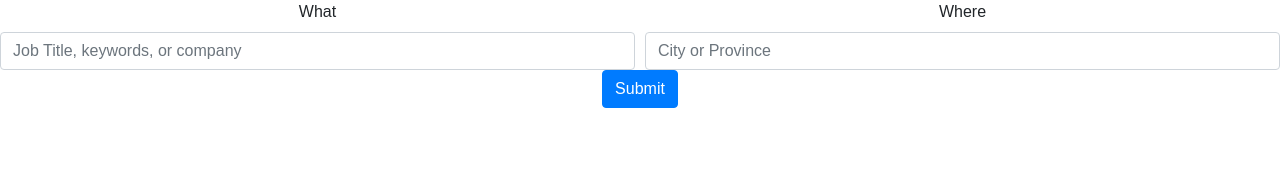
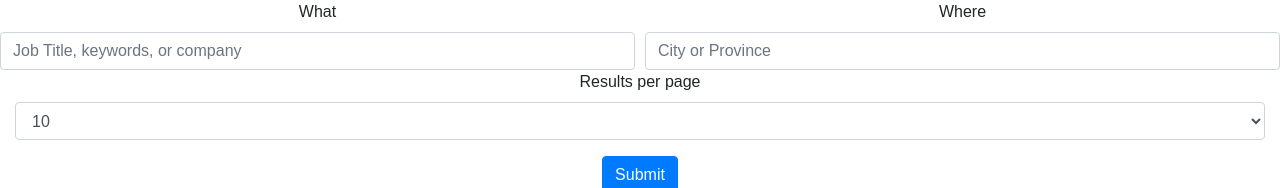
Before and after one commit to ChrisnNg/Job.Hunt, a React (Create React App) app: page / in a window 1280 px wide. Shown: the part 150-338 px from the top of the page. Built offline with nearby package versions, Linux system fonts and the light colour scheme.

Commit message:
choose num of results added

```diff
--- a/src/App.js
+++ b/src/App.js
@@ -8,7 +8,7 @@ import Axios from "axios";
 class App extends Component {
   constructor(props) {
     super(props);
-    this.state = { results: [] };
+    this.state = { results: [], numOfJobs: 10 };
     this.handleChange = this.handleChange.bind(this);
     this.handleSubmit = this.handleSubmit.bind(this);
   }
@@ -21,8 +21,9 @@ class App extends Component {
   handleSubmit(event) {
     console.log(this.state);
     event.preventDefault();
+    // this.setState({numOfJobs: })
     Axios.get(
-      `https://api.ziprecruiter.com/jobs/v1?search=${this.state.job}&location=${this.state.location},%20CA&radius_miles=25&days_ago=&jobs_per_page=10&page=1&api_key=${process.env.REACT_APP_API_KEY}`
+      `https://api.ziprecruiter.com/jobs/v1?search=${this.state.job}&location=${this.state.location},%20CA&radius_miles=25&days_ago=&jobs_per_page=${this.state.numOfJobs}&page=1&api_key=${process.env.REACT_APP_API_KEY}`
     ).then(res => {
       let jobs = [];
 
@@ -36,7 +37,7 @@ class App extends Component {
       });
 
       this.setState({ results: jobs });
-      console.log("state results", this.state.results);
+      console.log("state", this.state);
     });
   }
 
@@ -78,6 +79,22 @@ class App extends Component {
                 />
               </Col>
             </Form.Row>
+            <Col>
+              <Form.Group controlId="exampleForm.ControlSelect1">
+                <Form.Label>Results per page</Form.Label>
+                <Form.Control
+                  name="numOfJobs"
+                  as="select"
+                  onChange={this.handleChange}
+                >
+                  <option value="10">10</option>
+                  <option value="20">20</option>
+                  <option value="30">30</option>
+                  <option value="40">40</option>
+                  <option value="50">50</option>
+                </Form.Control>
+              </Form.Group>
+            </Col>
             <Button type="submit">Submit</Button>
           </Form>
           <article>{this.state.results}</article>
```
